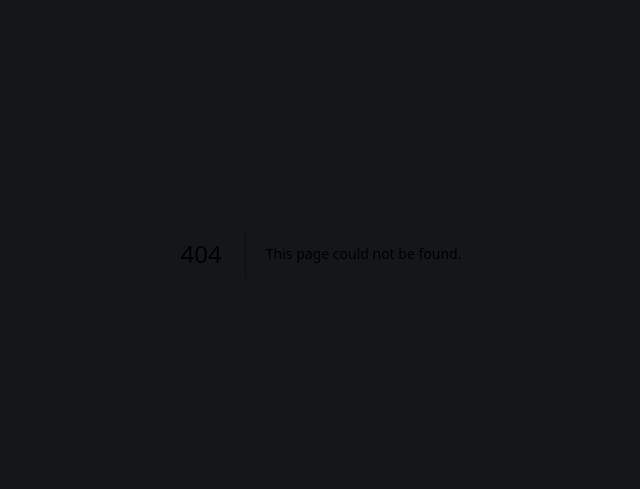
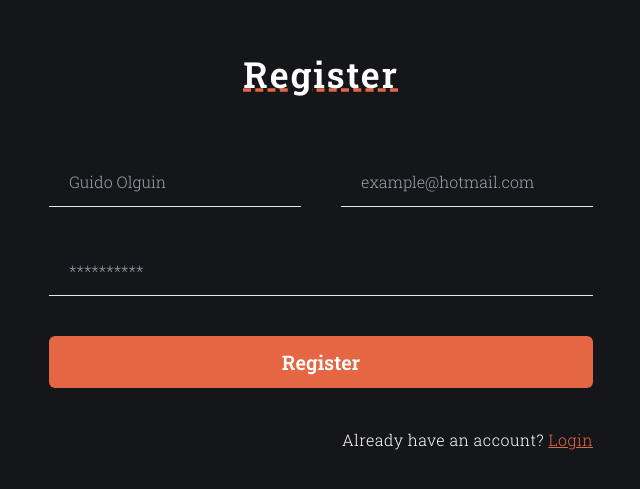
Before and after one commit to Guidotss/markdown-editor, a Next.js app: page /auth/register in a window 1280 px wide. Before the commit this address had no page. Shown: the part 147-636 px from the top of the page, without its empty margins (319-959 px from the left). Built offline with nearby package versions, Linux system fonts and the light colour scheme.

Commit message:
Terminando pargina y formulario de registro

```diff
--- /dev/null
+++ b/src/app/auth/register/page.tsx
@@ -0,0 +1,14 @@
+import { RegisterForm } from "@/app/components/form/RegisterForm";
+
+export default function Register() {
+  return (
+    <main className="text-white h-screen w-full flex flex-col items-center justify-center">
+      <section className="flex flex-col items-center">
+        <h4 className="text-4xl font-semibold mb-16 underline underline-offset-1 decoration-coral decoration-dashed tracking-wider">
+          Register
+        </h4>
+        <RegisterForm />
+      </section>
+    </main>
+  );
+}
--- /dev/null
+++ b/src/app/components/form/RegisterForm.tsx
@@ -0,0 +1,67 @@
+"use client";
+import Link from "next/link";
+import { useState } from "react";
+
+type RegisterForm = {
+  email: string;
+  password: string;
+  name: string;
+};
+
+export const RegisterForm = () => {
+  const [{ email, password, name }, setForm] = useState<RegisterForm>({
+    email: "",
+    password: "",
+    name: "",
+  });
+  return (
+    <form className="flex flex-col gap-10 2xl:w-[30vw] ">
+      <div className="flex gap-10">
+        <input
+          className="bg-black text-white font-light 2xl:w-[400px] px-5 py-3 border-b-[1px] focus:outline-none focus:border-b-[1px] focus:border-coral transition-colors duration-300 ease-in-out"
+          placeholder="Guido Olguin"
+          type="text"
+          name="name"
+          value={name}
+          onChange={({ target }) =>
+            setForm((prev) => ({ ...prev, name: target.value }))
+          }
+        />
+        <input
+          className="bg-black text-white font-light 2xl:w-[400px] px-5 py-3 border-b-[1px] focus:outline-none focus:border-b-[1px] focus:border-coral transition-colors duration-300 ease-in-out"
+          placeholder="example@hotmail.com"
+          type="email"
+          name="email"
+          value={email}
+          onChange={({ target }) =>
+            setForm((prev) => ({ ...prev, email: target.value }))
+          }
+        />
+      </div>
+      <input
+        className="bg-black text-white font-light px-5 py-3 border-b-[1px] focus:outline-none focus:border-b-[1px] focus:border-coral transition-colors duration-300 ease-in-out"
+        placeholder="**********"
+        type="password"
+        autoComplete="off"
+        name="password"
+        value={password}
+        onChange={({ target }) =>
+          setForm((prev) => ({ ...prev, password: target.value }))
+        }
+      />
+      <button className="px-5 py-3 font-semibold text-xl rounded-md bg-coral hover:bg-apricot transition-colors duration-300 ease-in-out">
+        Register
+      </button>
+      <div className="w-full flex justify-end">
+        <Link href="/auth/login" className="font-light tracking-wide">
+          <span>
+            Already have an account?{" "}
+            <span className="text-coral underline underline-offset-1">
+              Login
+            </span>
+          </span>
+        </Link>
+      </div>
+    </form>
+  );
+};
```
